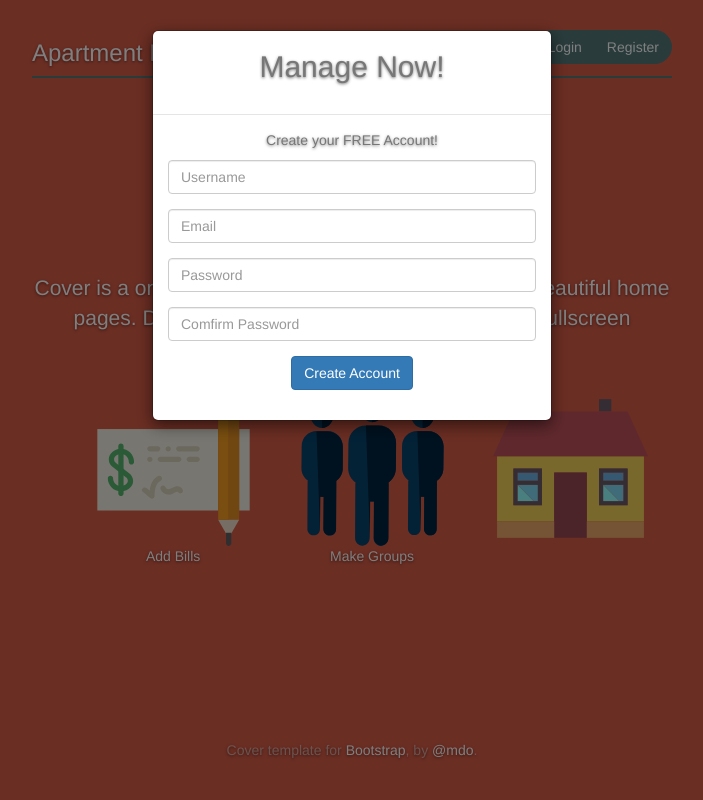
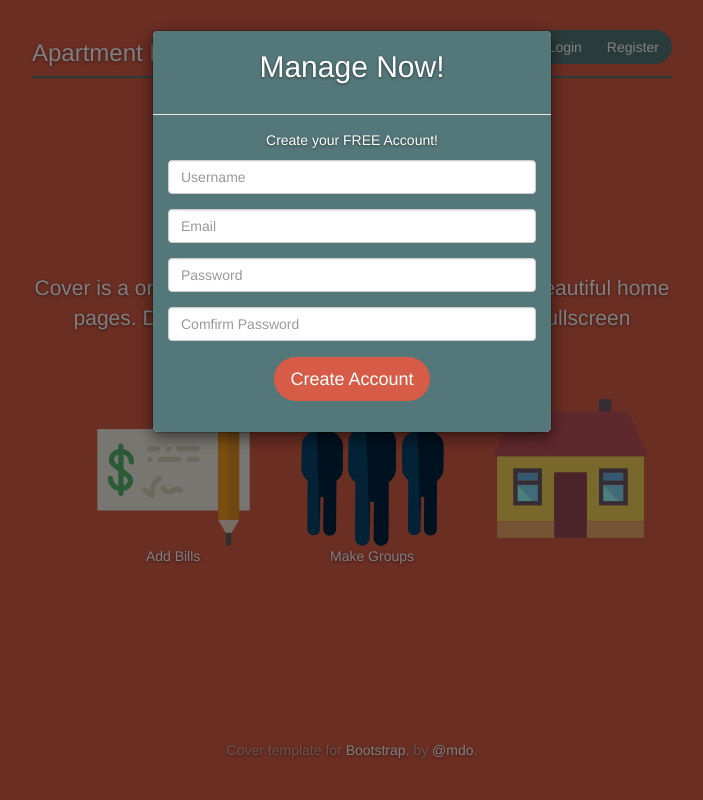
Before and after one commit to nherlihy/Apartment_Managment, a Django app: page / in a window 1280 px wide, after a click on "Register". Shown: the whole page, without its empty margins (288-991 px from the left). Run offline with Django 3.2, Linux system fonts and the light colour scheme; some libraries are stand-ins or nearby versions.

Commit message:
Styling for the popup

```diff
--- a/app/forms/user_registration.py
+++ b/app/forms/user_registration.py
@@ -3,28 +3,30 @@ from django import forms
 
 from crispy_forms.helper import FormHelper
 
-## Inherited from the default User Model
+
+# Inherited from the default User Model
 
 class UserForm(forms.ModelForm):
-	class Meta:
-		model = User
-		fields = ('username', 'email', 'password')
+    class Meta:
+        model = User
+        fields = ('username', 'email', 'password')
 
-	username = forms.CharField(label='', widget=forms.TextInput(attrs={'placeholder' : 'Username'}))
-	email = forms.EmailField(label='', widget=forms.EmailInput(attrs={'placeholder':'Email'}))
-	password = forms.CharField(label='', widget=forms.PasswordInput(attrs={'placeholder':'Password'}))
-	comfirm_password = forms.CharField(label='', widget=forms.PasswordInput(attrs={'placeholder': 'Comfirm Password'}))
 
-	def __init__(self, *args, **kwargs):
-		super(UserForm, self).__init__(*args, **kwargs)
-		self.helper = FormHelper()
+    username = forms.CharField(label='', widget=forms.TextInput(attrs={'placeholder': 'Username'}))
+    email = forms.EmailField(label='', widget=forms.EmailInput(attrs={'placeholder': 'Email'}))
+    password = forms.CharField(label='', widget=forms.PasswordInput(attrs={'placeholder': 'Password'}))
+    comfirm_password = forms.CharField(label='', widget=forms.PasswordInput(attrs={'placeholder': 'Comfirm Password'}))
 
-	def clean(self):
-		super(UserForm, self).clean()
-		password = self.cleaned_data.get('password')
-		comfirm_password = self.cleaned_data.get('comfirm_password')
+    def __init__(self, *args, **kwargs):
+        super(UserForm, self).__init__(*args, **kwargs)
+        self.helper = FormHelper()
 
-		if password != comfirm_password:
-			raise forms.ValidationError({'password': ["Passwords dont match",]})
+    def clean(self):
+        super(UserForm, self).clean()
+        password = self.cleaned_data.get('password')
+        comfirm_password = self.cleaned_data.get('comfirm_password')
 
-		return self.cleaned_data
+        if password != comfirm_password:
+            raise forms.ValidationError({'password': ["Passwords dont match", ]})
+
+        return self.cleaned_data
--- a/app/static/css/home.css
+++ b/app/static/css/home.css
@@ -82,3 +82,34 @@ hr {
 	font-size: 125%;
 	font-family: inherit;
 }
+
+
+/*CSS for the register and the login boxes*/
+#signup_modal{
+	color: var(--themeGreen);
+}
+
+.modal-body, .modal-header{
+    color: #FFFFFF;
+    font-family: inherit;
+	background-color: var(--themeGreen);
+}
+
+.modal-header{
+	border-top-right-radius: 5px;
+	border-top-left-radius: 5px;
+}
+
+.modal-body{
+	border-bottom-right-radius: 5px;
+	border-bottom-left-radius: 5px;
+}
+
+.text-muted {
+    color: #ffffff;
+}
+
+#create_account{
+	background-color: var(--themeOrange);
+	border-radius: 25px;
+}
--- a/app/templates/public/home.html
+++ b/app/templates/public/home.html
@@ -101,7 +101,11 @@
         <div class="modal-dialog modal-lg" role="document">
           <div class="modal-content">
             <div class="modal-header">
-              <center><h2 class="modal-title" id="exampleModalLabel"><p class="text-muted">Manage Now!</p></h2></center>
+              <center>
+                <h2 class="modal-title" id="exampleModalLabel">
+                  <p class="text-muted">Manage Now!</p>
+                </h2>
+              </center>
             </div>
             <div class="modal-body">
               <div class="row">
@@ -110,12 +114,13 @@
                 {% csrf_token %}
                 <div class="form-group">
                 <center><p class="text-muted">Create your FREE Account!</p></center>
+
                   <center>
                           {% load crispy_forms_tags %}
                           {% crispy user_form user_form.helper %}
                   </center>
 
-                  <center><button type="submit" id="create_account" class="btn btn-primary">Create Account</button></center>
+                  <center><button type="submit" id="create_account" class="btn btn-primary btn-round btn-lg">Create Account</button></center>
                 </div>
               </form>
               </div>
```
